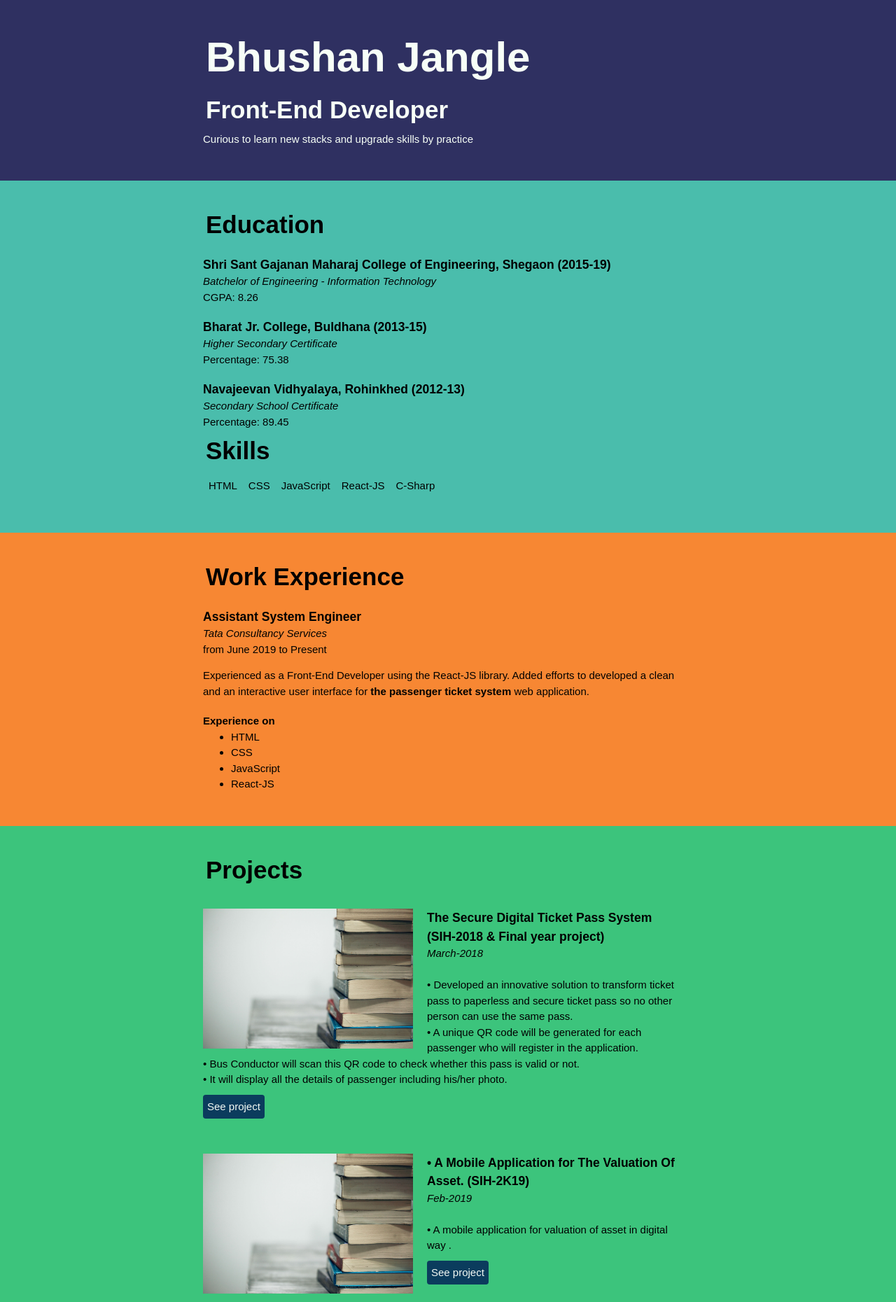
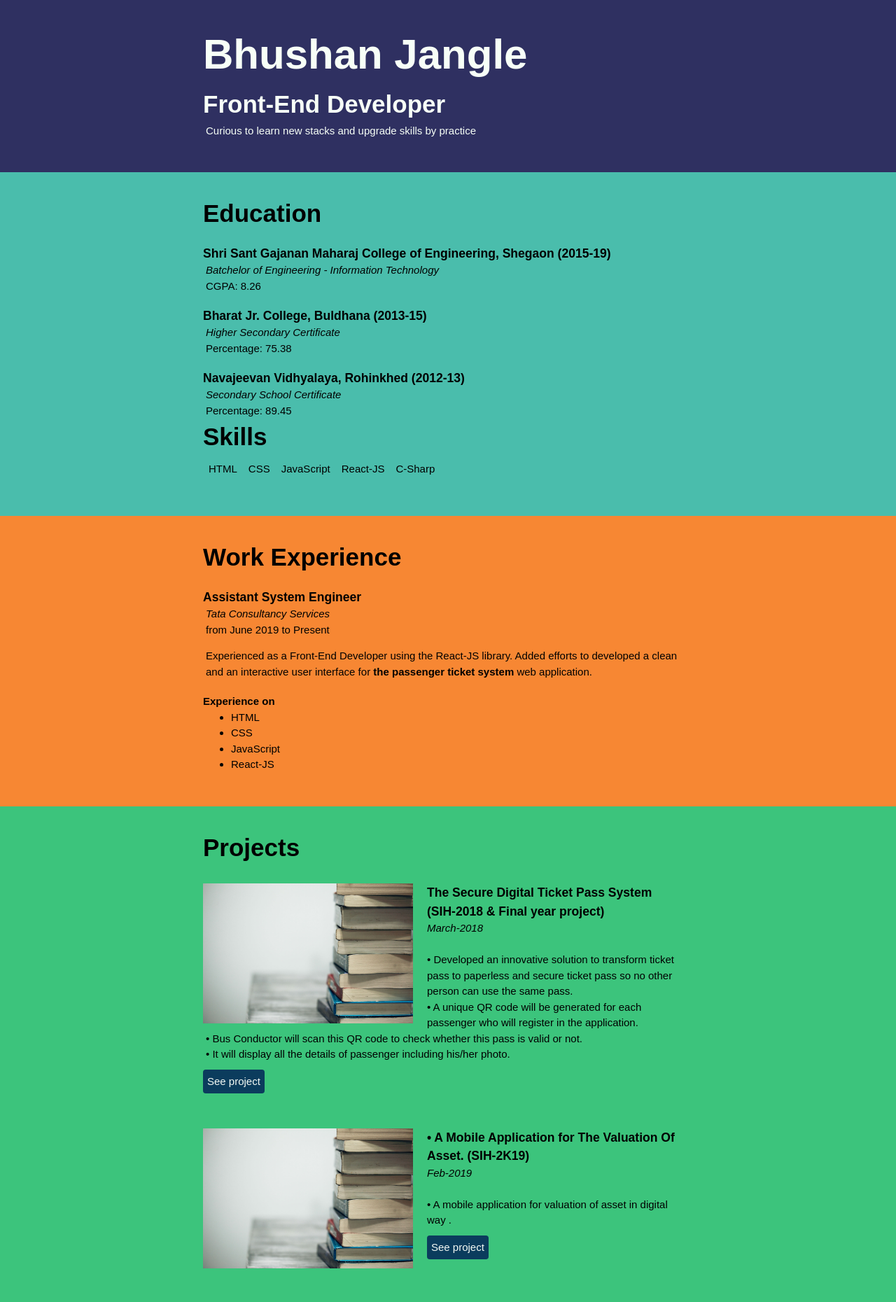
Before and after one commit to bhushan-jangle/bhushanjangle, a PHP site: page / in a window 1280 px wide. Shown: the top 1860 px of the page at 70% size. Run offline with PHP 8.4, Linux system fonts and the light colour scheme.

Commit message:
Add files via upload

```diff
--- a/css/index.css
+++ b/css/index.css
@@ -60,9 +60,13 @@ h4{
 }
 
 h1 , h2{
-    margin: 4px;
+    margin: 0;
     font-family: 'Montserrat', sans-serif;
     font-weight: 400px;
+}
+
+p{
+	padding-left:4px;
 }
 
 .btn{
```
